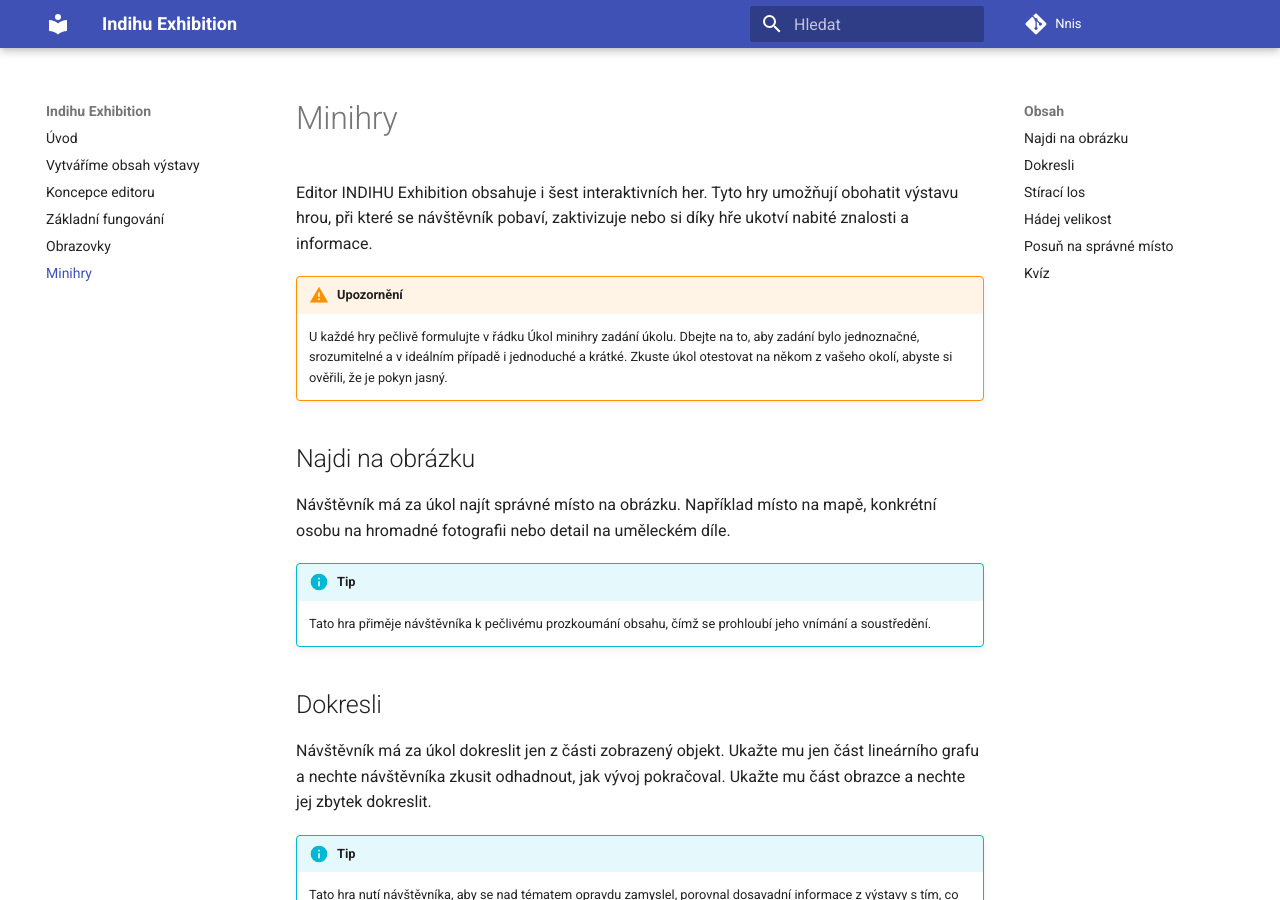
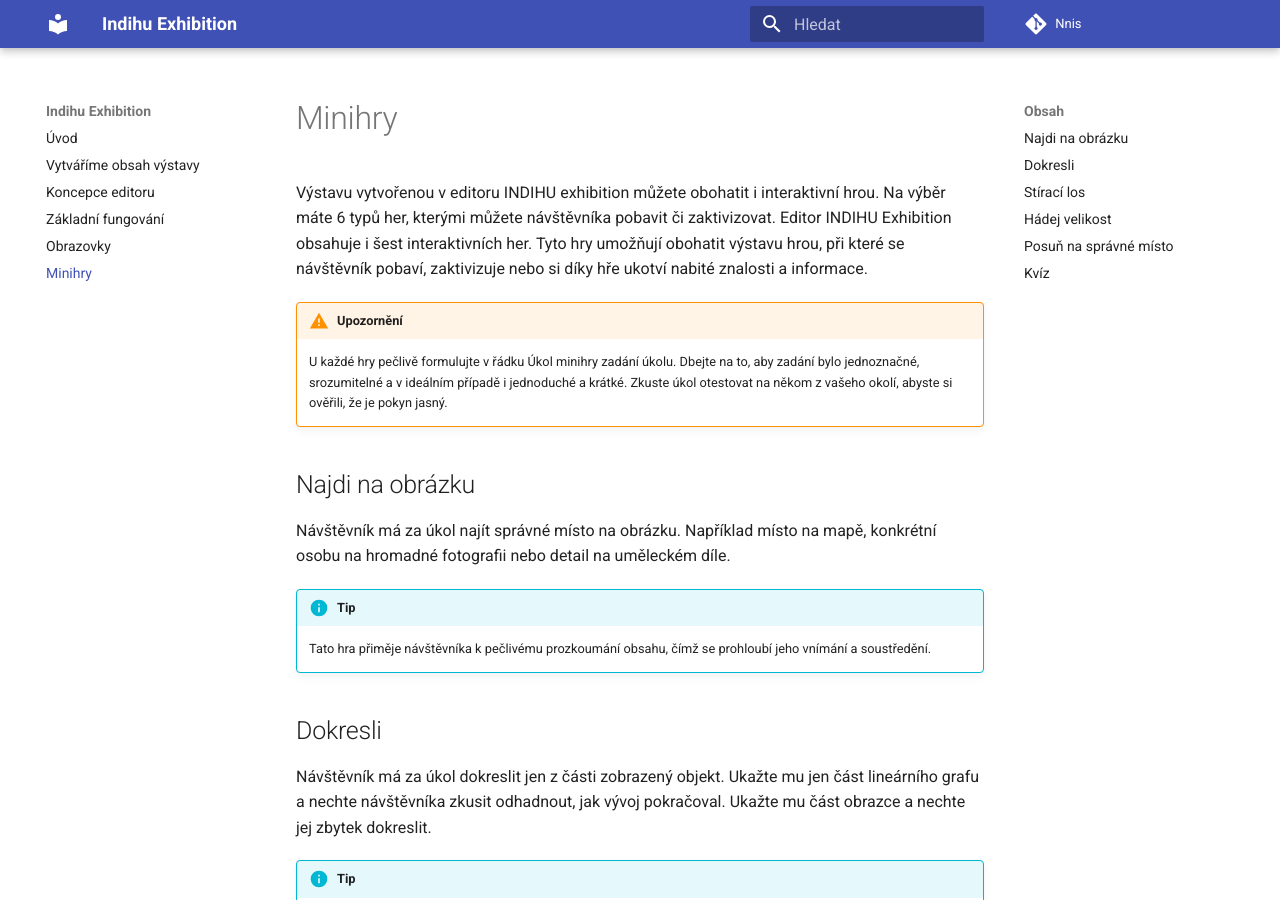
Before and after one commit to nnis/indihu-manual, an MkDocs documentation site: the page built from docs/minihry.md, in a window 1280 px wide and 900 px high. Built offline with MkDocs 1.6.1 and Material for MkDocs 9.7.7, drawn with Linux system fonts in a browser that asks for light colours.

Commit message:
test úprav minihry

```diff
--- a/docs/minihry.md
+++ b/docs/minihry.md
@@ -1,6 +1,6 @@
 # Minihry
 
-Editor INDIHU Exhibition obsahuje i šest interaktivních her. Tyto hry umožňují obohatit výstavu hrou, při které se návštěvník pobaví, zaktivizuje nebo si díky hře ukotví nabité znalosti a informace.
+Výstavu vytvořenou v editoru INDIHU exhibition můžete obohatit i interaktivní hrou. Na výběr máte 6 typů her, kterými můžete návštěvníka pobavit či zaktivizovat. Editor INDIHU Exhibition obsahuje i šest interaktivních her. Tyto hry umožňují obohatit výstavu hrou, při které se návštěvník pobaví, zaktivizuje nebo si díky hře ukotví nabité znalosti a informace.
 
 !!! warning "Upozornění"
 	U každé hry pečlivě formulujte v řádku Úkol minihry zadání úkolu. Dbejte na to, aby zadání bylo jednoznačné, srozumitelné a v ideálním případě i jednoduché a krátké. Zkuste úkol otestovat na někom z vašeho okolí, abyste si ověřili, že je pokyn jasný.
```
